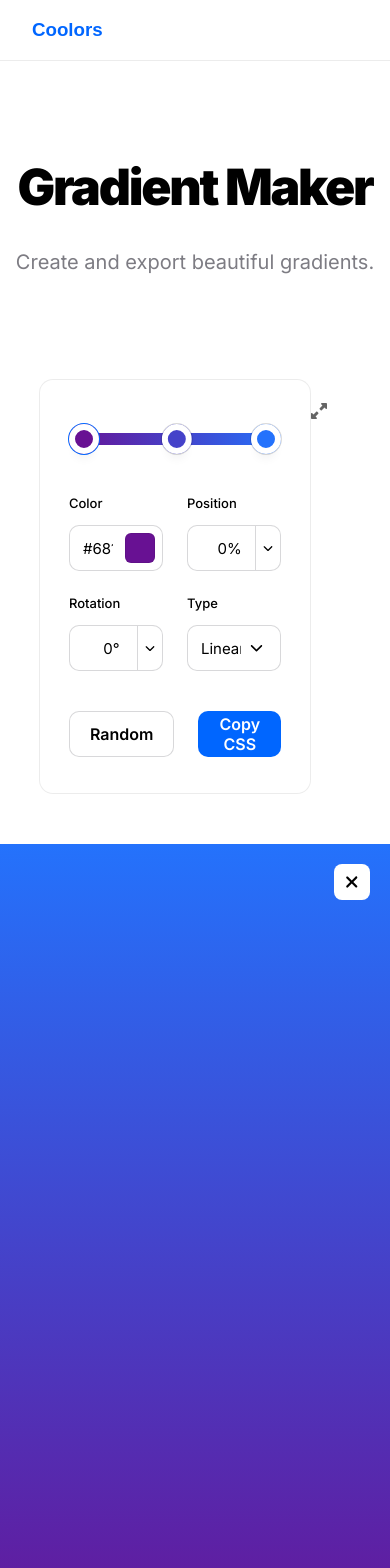
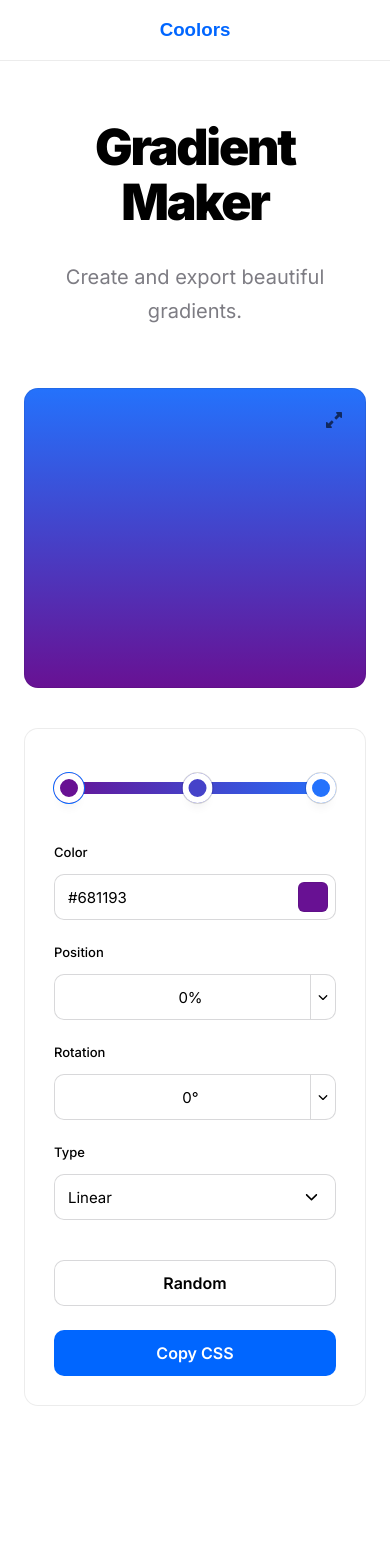
Before and after one commit to sarthak264/gradient-generator, a React (Vite) app: page / in a window 390 px wide. Shown: the top 1568 px of the page. After the commit the page ends 1466 px from the top, so only its background shows below. Built offline with nearby package versions, Linux system fonts and the light colour scheme; a web font is replaced by a local one.

Commit message:
responsiveness added

```diff
--- a/src/components/layout/controlPanel/controlPanel.module.css
+++ b/src/components/layout/controlPanel/controlPanel.module.css
@@ -12,3 +12,13 @@
     align-items: center;
     gap: 24px;
 }
+
+@media (max-width:576px) {
+    .controlPanel {
+        height: auto;
+    }
+
+    .btnsWrapper {
+        grid-template-columns: 1fr;
+    }
+}
--- a/src/components/layout/copyModal/copyModal.module.css
+++ b/src/components/layout/copyModal/copyModal.module.css
@@ -111,3 +111,9 @@
     gap: 10px;
     padding: 16px;
 }
+
+@media (max-width: 576px) {
+    .modal {
+        margin: 0 15px;
+    }
+}
--- a/src/components/layout/fullScreenPreview/FullScreenPreview.jsx
+++ b/src/components/layout/fullScreenPreview/FullScreenPreview.jsx
@@ -1,11 +1,30 @@
 import styles from './fullScreenPreview.module.css';
 import { FontAwesomeIcon } from '@fortawesome/react-fontawesome';
-import { faXmark } from '@fortawesome/free-solid-svg-icons';
+import { faXmark, faShuffle } from '@fortawesome/free-solid-svg-icons';
 import useStore from '../../../store';
 import generateGradientString from '../../../utils/generateGradient';
+import randomGradient from '../../../utils/randomGradient';
 
 const FullScreenPreview = ({ showPreview, setShowPreview }) => {
-  const { type, rotation, stopsArr } = useStore();
+  const {
+    setRandomGradient,
+    setRotation,
+    setColor,
+    setActiveStop,
+    type,
+    rotation,
+    stopsArr,
+  } = useStore();
+
+  const newArr = randomGradient();
+
+  const updateRandomGradient = () => {
+    setRandomGradient(newArr);
+    setRotation(90);
+    setActiveStop(0);
+    setColor(newArr[0].color);
+  };
+
   return (
     <div
       className={`${styles.fullScreenPreview} ${
@@ -21,6 +40,12 @@ const FullScreenPreview = ({ showPreview, setShowPreview }) => {
       >
         <FontAwesomeIcon icon={faXmark} className={styles.crossIcon} />
       </div>
+      <div
+        className={`${styles.iconWrapper} ${styles.shuffleWrapper}`}
+        onClick={updateRandomGradient}
+      >
+        <FontAwesomeIcon icon={faShuffle} className={styles.crossIcon} />
+      </div>
     </div>
   );
 };
--- a/src/components/layout/fullScreenPreview/fullScreenPreview.module.css
+++ b/src/components/layout/fullScreenPreview/fullScreenPreview.module.css
@@ -1,11 +1,11 @@
 .fullScreenPreview {
     display: block;
-    position: absolute;
+    position: fixed;
     inset: 0;
     width: 100%;
     height: 100vh;
     background: linear-gradient(0, #681193 0%, #4542C9 51%, #2472FC 100%);
-    transform: translate3d(0, 100%, 0);
+    transform: translate3d(0, -100%, 0);
     z-index: 99;
     transition: all 0.3s cubic-bezier(0.6, 0.4, 0, 1);
 }
@@ -29,6 +29,10 @@
     cursor: pointer;
 }
 
+.shuffleWrapper {
+    top: 66px;
+}
+
 .crossIcon {
     font-size: 18px;
     color: #000;
--- a/src/components/layout/gradientMaker/gradientMaker.module.css
+++ b/src/components/layout/gradientMaker/gradientMaker.module.css
@@ -8,3 +8,11 @@ main {
     align-items: center;
     gap: 40px;
 }
+
+@media (max-width:991px) {
+    main {
+        grid-template-columns: 1fr;
+        padding: 0 24px 60px;
+        max-width: 600px;
+    }
+}
--- a/src/components/layout/gradientPreview/gradientPreview.module.css
+++ b/src/components/layout/gradientPreview/gradientPreview.module.css
@@ -19,3 +19,10 @@
         opacity: 1;
     }
 }
+
+@media (max-width: 991px) {
+    .preview {
+        height: 300px;
+        order: -1;
+    }
+}
--- a/src/components/layout/header/header.module.css
+++ b/src/components/layout/header/header.module.css
@@ -4,6 +4,8 @@ header {
     justify-content: center;
     align-items: center;
     margin: 100px 0;
+    padding: 0 42px;
+    text-align: center;
 }
 
 header h1 {
@@ -19,3 +21,10 @@ header h2 {
     line-height: 1.7em;
     color: #7d7c83;
 }
+
+@media (max-width: 991px) {
+    header {
+        margin: 60px 0;
+        padding: 0 24px;
+    }
+}
--- a/src/components/layout/navbar/navbar.module.css
+++ b/src/components/layout/navbar/navbar.module.css
@@ -12,3 +12,9 @@ nav h3 {
     font-family: 'Sixtyfour', sans-serif;
     color: #0066ff;
 }
+
+@media (max-width:991px) {
+    nav {
+        justify-content: center;
+    }
+}
--- a/src/components/ui/slider/Slider.jsx
+++ b/src/components/ui/slider/Slider.jsx
@@ -131,8 +131,14 @@ const Slider = () => {
             setDraggable(true);
             setActiveStop(index);
           }}
+          onTouchStart={() => {
+            setDraggable(true);
+            setActiveStop(index);
+          }}
           onMouseMove={(e) => dragCursor(e)}
+          onTouchMove={(e) => dragCursor(e.touches[0])}
           onMouseUp={() => setDraggable(false)}
+          onTouchEnd={() => setDraggable(false)}
         ></div>
       ))}
     </div>
--- a/src/index.css
+++ b/src/index.css
@@ -10,7 +10,7 @@ body {
   padding: 0;
   font-family: 'Inter', sans-serif;
 
-  overflow: hidden;
+  /* overflow: hidden; */
   background-color: #fff;
 }
 
@@ -50,3 +50,9 @@ input[type=text] {
   right: -40%;
   z-index: 999;
 }
+
+@media (max-width: 576px) {
+  .react-colorful {
+    right: 0%;
+  }
+}
--- a/src/utils/generateGradient.js
+++ b/src/utils/generateGradient.js
@@ -3,7 +3,7 @@ const generateGradientString = (type, rotation, stopsArr) => {
     type === 'Radial' ? 'radial-gradient' : 'linear-gradient';
   const gradientDirection = type === 'Radial' ? 'circle' : rotation;
   const stopsString = stopsArr
-    .map((stop) => `${stop.color} ${stop.position * 100}%`)
+    .map((stop) => `${stop.color} ${Math.round(stop.position * 100)}%`)
     .join(', ');
 
   return `${gradientType}(${gradientDirection}${
```
